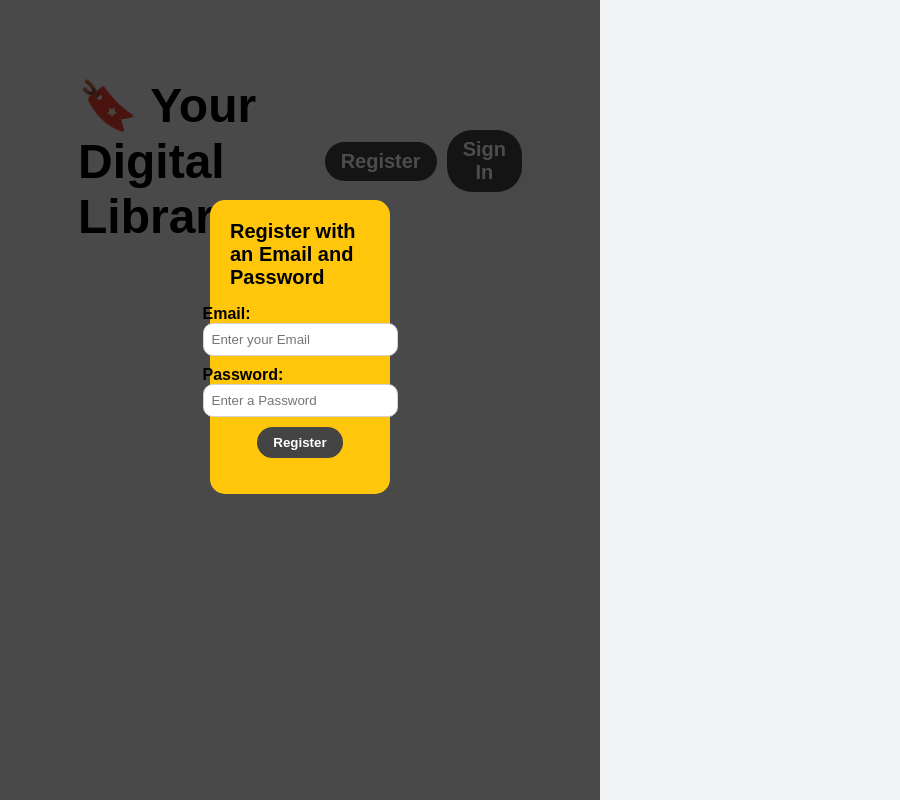
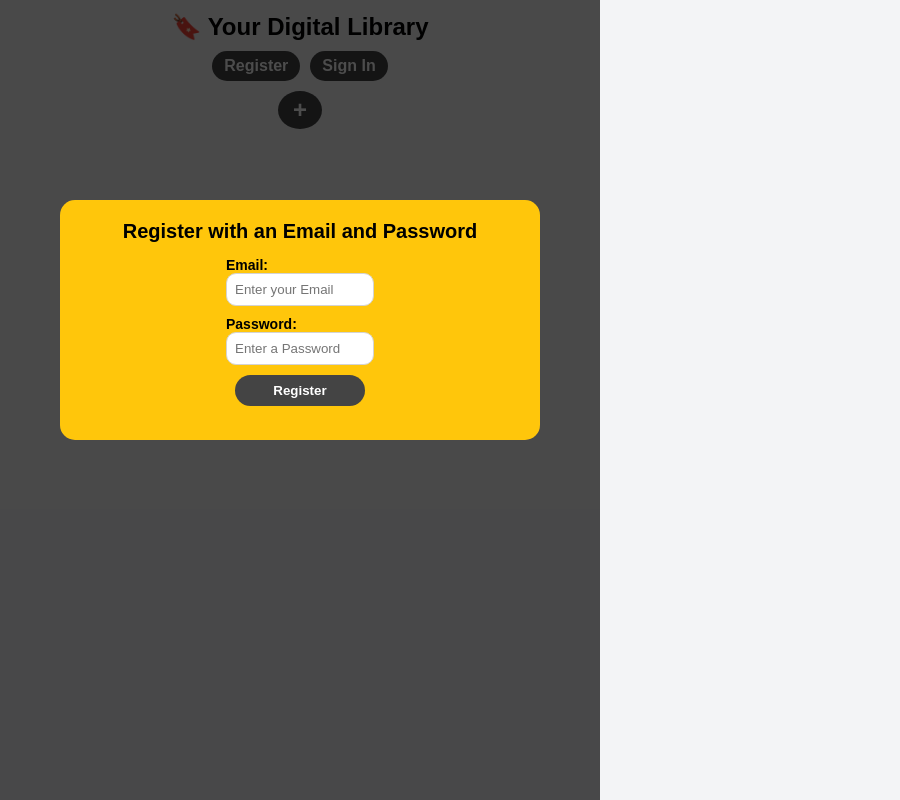
Before and after one commit to lucasstinson/library-firebase, a plain HTML site: page index.html in a window 600 px wide. Both pictures are taken after a click on the button "Register". Shown: the top 800 px of the page, 900 px wide, since content can reach past the window. Drawn offline with Linux system fonts and the light colour scheme.

Commit message:
update styling to be mobile friendly

```diff
--- a/style.css
+++ b/style.css
@@ -1,14 +1,8 @@
-/*
-The colors should be welcoming. military green for "read" salmon for "unread"
-
-The actual background will be white like whitesmoke and maybe have a dark mode
-*/
-
 html {
   box-sizing: border-box;
   background-color: #f3f4f6;
   font-family: Arial, Helvetica, sans-serif;
-  padding: 20px;
+  padding: 5px;
   height: 100%;
 }
 
@@ -21,8 +15,6 @@ html {
 .site-title {
   font-weight: 700;
   font-size: 48px;
-  display: grid;
-  justify-content: center;
 }
 
 .account-setup-container {
@@ -419,3 +411,156 @@ input:checked + .slider:before {
   flex-direction: column;
   /* justify-content: center; */
 }
+
+/* @media (max-width: 600px) {
+} */
+
+@media screen and (max-width: 600px) {
+  .header {
+    display: flex;
+    flex-direction: column;
+    gap: 10px;
+    align-items: center;
+    padding: 0px;
+    padding-bottom: 10px;
+  }
+
+  .site-title {
+    text-align: center;
+    font-size: 24px;
+  }
+
+  .account-setup-container {
+    gap: 10px;
+  }
+
+  .add-book-container {
+    padding-left: 10px;
+  }
+
+  .add-book {
+    border: none;
+    border-radius: 50%;
+    padding: 5px 15px;
+    font-weight: 700;
+    font-size: 24px;
+    background-color: #444444;
+    color: white;
+  }
+
+  .register,
+  .sign-in,
+  .sign-out {
+    padding: 6px 12px;
+    border: none;
+    border-radius: 25px;
+    font-weight: 0;
+    font-size: 16px;
+    background-color: #444444;
+    color: white;
+  }
+
+  form {
+    display: flex;
+    flex-direction: column;
+    border-radius: 15px;
+    background-color: #ffc60b;
+    padding: 5px;
+    margin-left: 10%;
+    margin-right: 10%;
+  }
+
+  ul {
+    display: flex;
+    flex-direction: column;
+    align-items: center;
+    gap: 20px;
+  }
+
+  .read {
+    display: flex;
+    gap: 10px;
+    align-items: center;
+    padding-right: 35px;
+  }
+
+  li #submit {
+    margin-right: 25px;
+  }
+
+  .sign-in-form,
+  .register-form {
+    margin-left: 10%;
+    margin-right: 10%;
+  }
+}
+
+@media (min-width: 600px) and (max-width: 1020px) {
+  .header {
+    display: flex;
+    flex-direction: column;
+    gap: 10px;
+    align-items: center;
+    padding: 0px;
+    padding-bottom: 10px;
+  }
+
+  .site-title {
+    text-align: center;
+    font-size: 24px;
+  }
+
+  .add-book-container {
+    padding-left: 0px;
+  }
+  .add-book {
+    border: none;
+    border-radius: 50%;
+    padding: 5px 15px;
+    font-weight: 700;
+    font-size: 24px;
+    background-color: #444444;
+    color: white;
+  }
+  .register,
+  .sign-in,
+  .sign-out {
+    padding: 6px 12px;
+    border: none;
+    border-radius: 25px;
+    font-weight: 0;
+    font-size: 16px;
+    background-color: #444444;
+    color: white;
+  }
+
+  form {
+    display: flex;
+    border-radius: 15px;
+    justify-content: start;
+    align-items: center;
+    background-color: #ffc60b;
+    padding-right: 10px;
+    padding-left: 0;
+    margin: 0px;
+  }
+
+  ul {
+    font-size: 14px;
+    display: flex;
+    align-items: center;
+    gap: 20px;
+    padding-right: 0px;
+    padding-left: 10px;
+  }
+
+  input {
+    width: 130px;
+  }
+
+  .read {
+    display: flex;
+    gap: 10px;
+    align-items: center;
+  }
+}
```
Also changed, not shown: index.html (+0 -1 lines).
